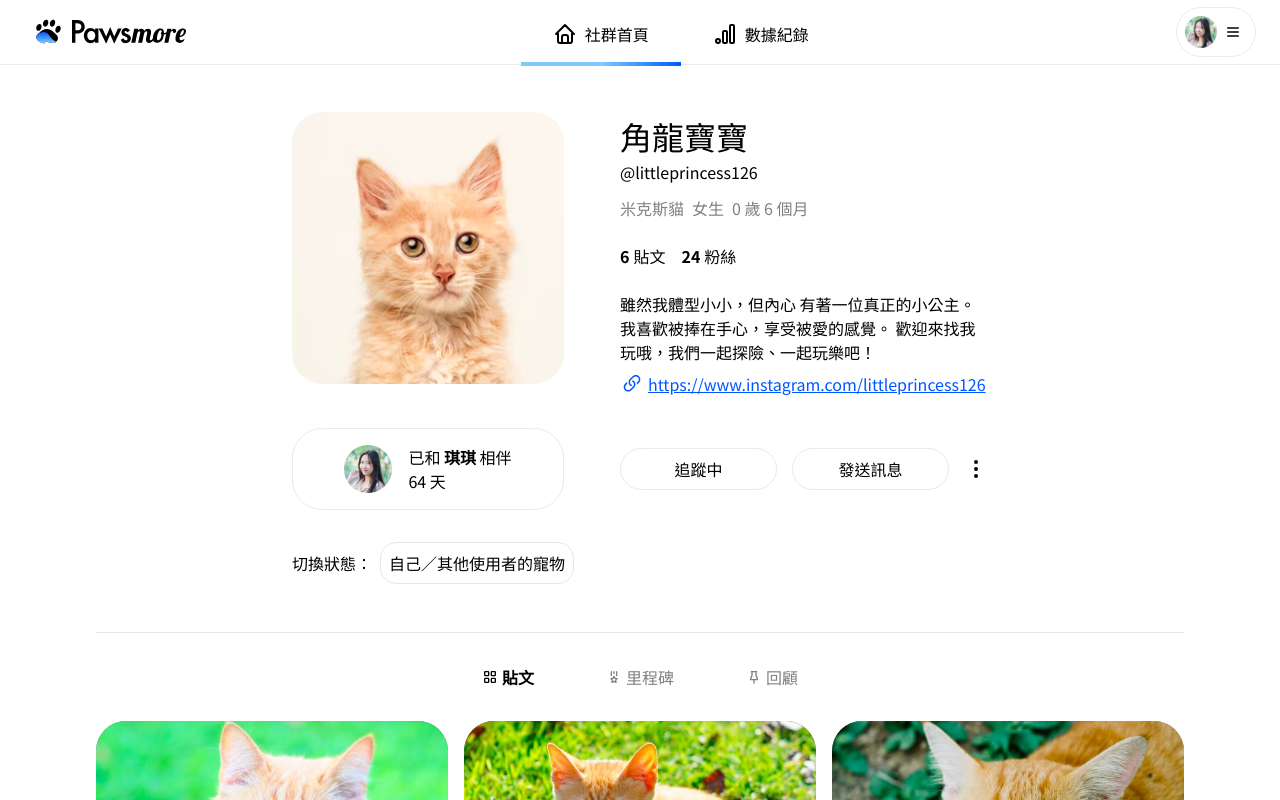
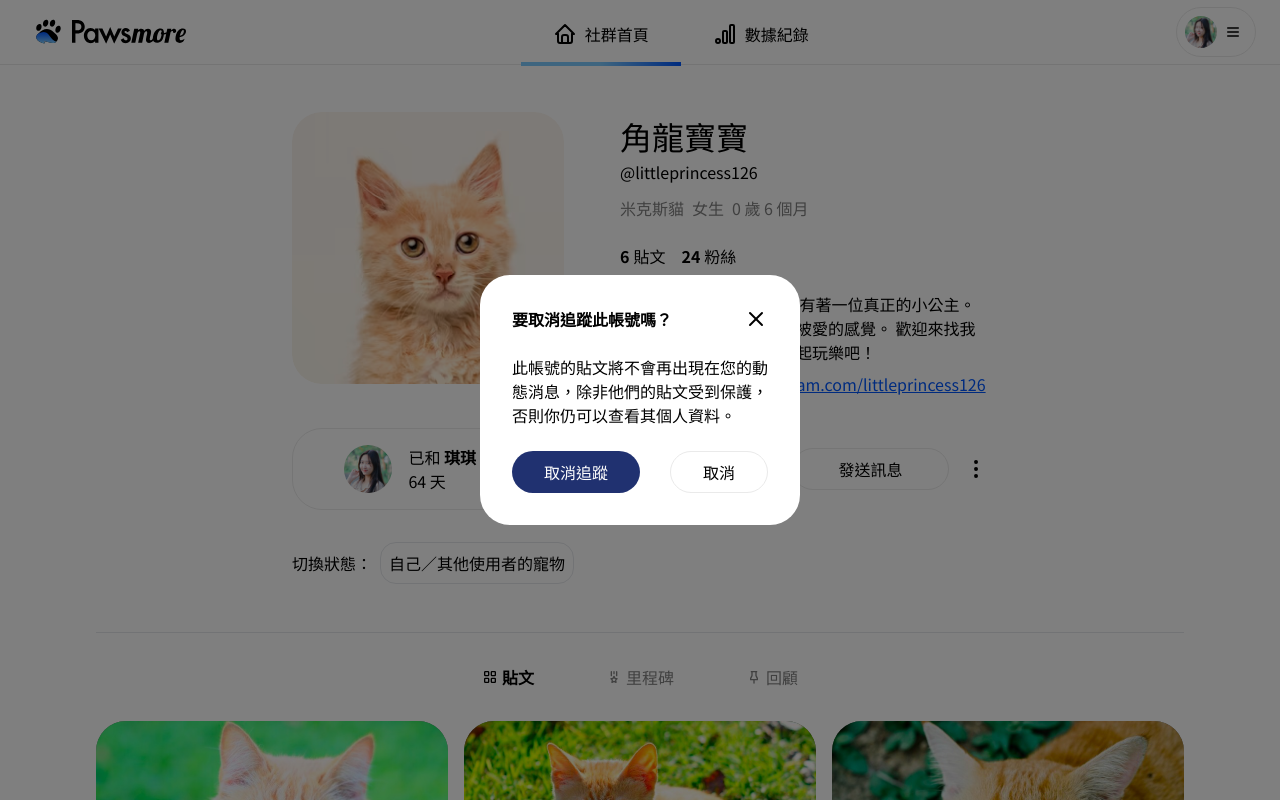
Before and after one commit to penspulse326/rocket_pawsmore, a Next.js app: page /test/pet_profile in a window 1280 px wide. Both pictures are taken after a click on the button "追蹤中". Shown: the top 800 px of the page. Built offline with nearby package versions, Linux system fonts and the light colour scheme.

Commit message:
feat: add AlertCard component

```diff
--- /dev/null
+++ b/src/components/AlertCard.tsx
@@ -0,0 +1,168 @@
+import { useState } from "react";
+import { IconX, IconCircleCheck } from "@tabler/icons-react";
+
+interface AlertCardPropsType {
+  setIsDisplayed: React.Dispatch<React.SetStateAction<boolean>>;
+  handleUnFollow: (event: React.MouseEvent<HTMLButtonElement>) => void;
+  cardType:
+    | "unFollow"
+    | "reportPost"
+    | "reportUser"
+    | "yetPost"
+    | "yetSave"
+    | "deletePost";
+}
+
+const AlertCard = ({
+  cardType,
+  setIsDisplayed,
+  handleUnFollow,
+}: AlertCardPropsType) => {
+  const [isReported, setIsReported] = useState(false);
+  interface ContentType {
+    type: string;
+    title: string;
+    content: string;
+    buttonText: string;
+    onClick?: (event?: React.MouseEvent<HTMLButtonElement>) => void;
+  }
+
+  function handleUnFollowAndClose() {
+    handleUnFollow();
+    setIsDisplayed(false);
+  }
+
+  const cardContent: ContentType[] = [
+    {
+      type: "unFollow",
+      title: "要取消追蹤此帳號嗎？",
+      content:
+        "此帳號的貼文將不會再出現在您的動態消息，除非他們的貼文受到保護，否則你仍可以查看其個人資料。",
+      buttonText: "取消追蹤",
+      onClick: handleUnFollowAndClose,
+    },
+    {
+      type: "reportPost",
+      title: "檢舉",
+      content: "確定要檢舉這篇貼文？",
+      buttonText: "檢舉",
+      onClick: () => setIsReported(true),
+    },
+    {
+      type: "reportPet",
+      title: "檢舉",
+      content: "確定要檢舉此寵物檔案？",
+      buttonText: "檢舉",
+      onClick: () => setIsReported(true),
+    },
+    {
+      type: "reportUser",
+      title: "檢舉",
+      content: "確定要檢舉此個人檔案？",
+      buttonText: "檢舉",
+      onClick: () => setIsReported(true),
+    },
+    {
+      type: "yetPost",
+      title: "貼文尚未新增完成",
+      content: "確定要離開？",
+      buttonText: "確定",
+    },
+    {
+      type: "yetSave",
+      title: "變更尚未儲存",
+      content: "確定要離開？",
+      buttonText: "確定",
+    },
+    {
+      type: "deletePost",
+      title: "刪除貼文",
+      content: "確定要刪除？",
+      buttonText: "確定",
+    },
+  ];
+  const selectedCard = cardContent.find((item) => item.type === cardType);
+
+  const ReportSucceed = () => {
+    return (
+      <ul className="flex flex-col gap-y-6 bg-white rounded-[30px] p-8 max-w-[288px]">
+        <ol className="flex justify-between">
+          <li className="font-bold">檢舉</li>
+          <IconX
+            size={24}
+            className="hover:cursor-pointer"
+            onClick={() => report()}
+          />
+        </ol>
+        <ol className="flex flex-col gap-y-2 items-center">
+          <IconCircleCheck size={48} color={"#203170"} />
+          <li>已收到你的回饋</li>
+          <li className="text-note text-center">
+            你的意見回饋非常重要，能夠協助我們維護社群安全。
+          </li>
+        </ol>
+        <button
+          className="bg-primary text-white px-8 py-2 rounded-[30px] self-center"
+          type="button"
+          onClick={() => report()}
+        >
+          關閉
+        </button>
+      </ul>
+    );
+  };
+
+  const report = () => {
+    setIsReported(false);
+    setIsDisplayed(false);
+  };
+
+  return (
+    <>
+      {selectedCard && !isReported && (
+        <ul
+          className={`flex flex-col gap-y-6 p-8  w-full bg-white rounded-[30px] ${
+            selectedCard.type === "unFollow" ? "max-w-[320px]" : "max-w-[288px]"
+          }`}
+        >
+          <ol className="flex justify-between items-center">
+            <li className="font-bold">{selectedCard.title}</li>
+            <IconX
+              size={24}
+              className="hover:cursor-pointer"
+              onClick={() => setIsDisplayed(false)}
+            />
+          </ol>
+          <li>{selectedCard.content}</li>
+          <ol className="flex justify-between">
+            {/* execute button */}
+            <button
+              className={`rounded-[300px] px-8 py-2 text-white ${
+                selectedCard.type === "unFollow" ? "bg-primary" : "bg-error"
+              }`}
+              type="button"
+              onClick={selectedCard.onClick}
+            >
+              {selectedCard.buttonText}
+            </button>
+            {/* cancel button */}
+            <button
+              className={` rounded-[300px] px-8 py-2 ${
+                selectedCard.type === "unFollow"
+                  ? "border border-stroke"
+                  : "bg-note text-white"
+              } `}
+              onClick={() => setIsDisplayed(false)}
+              type="button"
+            >
+              取消
+            </button>
+          </ol>
+        </ul>
+      )}
+      {isReported && <ReportSucceed />}
+    </>
+  );
+};
+
+export default AlertCard;
--- a/src/components/petProfile/ProfileCard.tsx
+++ b/src/components/petProfile/ProfileCard.tsx
@@ -2,6 +2,7 @@ import { useState } from "react";
 import Image from "next/image";
 import Mask from "../Mask";
 import ShowNetworkListCard from "./ShowNetworkListCard";
+import AlertCard from "../AlertCard";
 import { IconDotsVertical } from "@tabler/icons-react";
 
 const ProfileCard = () => {
@@ -87,10 +88,13 @@ const ProfileCard = () => {
 
   const [isMyPet, setIsMyPet] = useState(false);
   const [isAlertShown, setIsAlertShown] = useState(false);
+  const [isFollowing, setIsFollowing] = useState(true);
+  function handleUnFollow() {
+    setIsFollowing(!isFollowing);
+  }
 
   const Button = () => {
     const [isShown, setIsShown] = useState(false);
-    const [isFollowing, setIsFollowing] = useState(true);
     const [buttonText, setButtonText] = useState("追蹤中");
 
     const Report = () => {
@@ -124,10 +128,10 @@ const ProfileCard = () => {
               type="button"
               onClick={() => {
                 if (isFollowing) {
-                  alert("提示");
                   setIsAlertShown(!isAlertShown);
+                } else {
+                  setIsFollowing(!isFollowing);
                 }
-                // setIsFollowing(!isFollowing);
               }}
               onMouseOver={() => setButtonText("取消追蹤")}
               onMouseOut={() => setButtonText("追蹤中")}
@@ -190,6 +194,15 @@ const ProfileCard = () => {
           />
         </Mask>
       )}
+      {isAlertShown && (
+        <Mask setIsOpen={setIsAlertShown} maskType="fans">
+          <AlertCard
+            setIsDisplayed={setIsAlertShown}
+            cardType="unFollow"
+            handleUnFollow={handleUnFollow}
+          />
+        </Mask>
+      )}
     </section>
   );
 };
```
